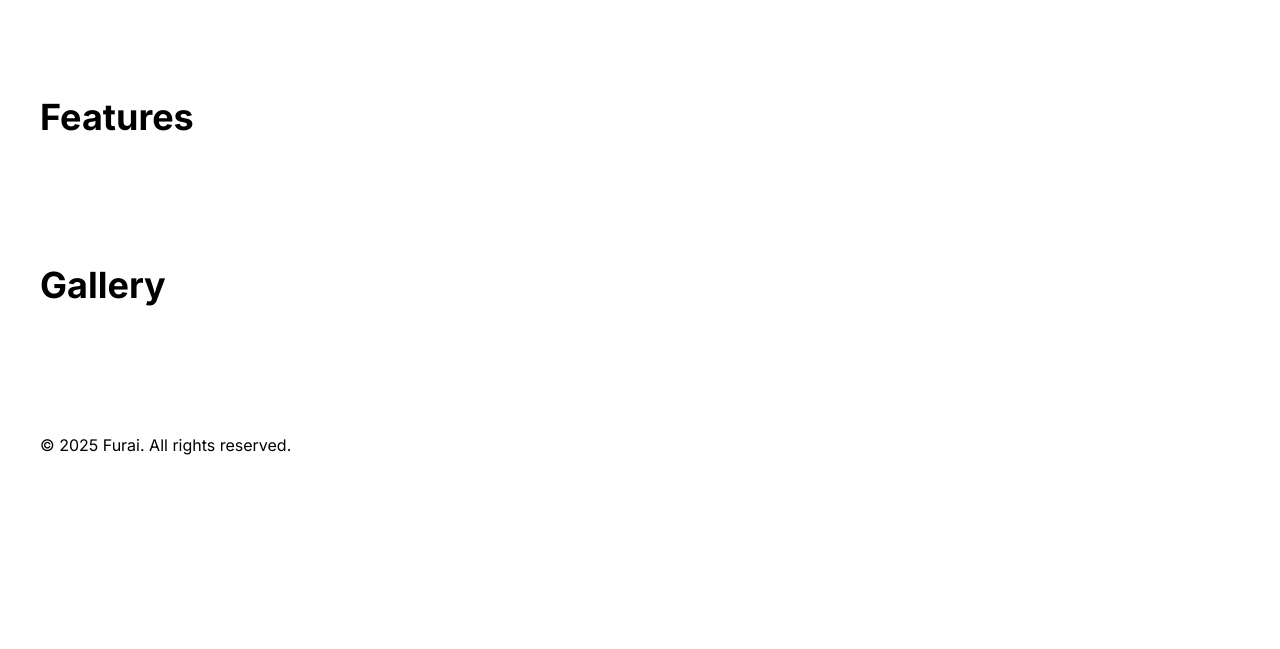
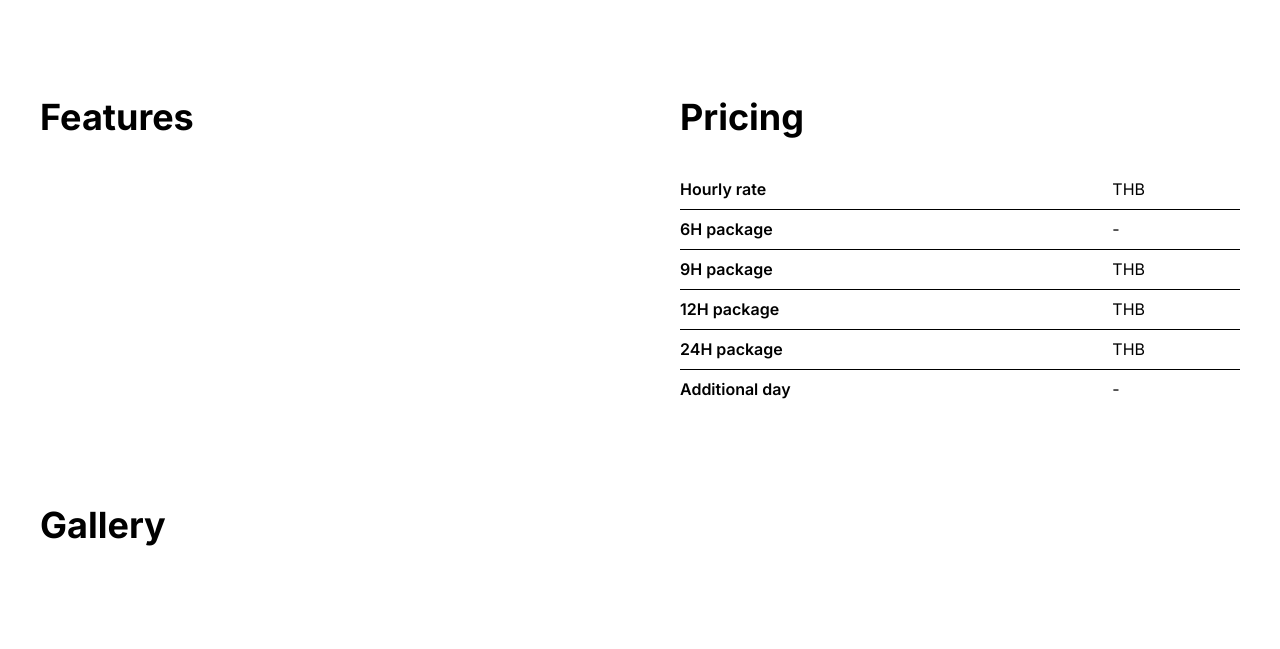
Before and after one commit to brdtheo/furai-api, a Django app: template car/templates/details.html in a window 1280 px wide. Shown: the part 895-1544 px from the top of the page. Before the commit the page ends 1350 px from the top, so only its background shows below. Run offline with Django 5.2, Linux system fonts and the light colour scheme; the template is opened without the code that fills it, so the values that code supplies are empty; style sheets or scripts are compiled from the project's sources; parts of the project's set-up code (start-up, migrations or seed data) failed here and were passed over.

Commit message:
feat(car): display pricing section in details page

```diff
--- a/car/templates/details.html
+++ b/car/templates/details.html
@@ -5,6 +5,9 @@
 {% block main %}
   {% include "hero.html" with title=car.name hero_buttons=hero_buttons hero_thumbnail=hero_thumbnail %}
   {% include "specifications.html" with car=car %}
-  {% include "features.html" with car_feature_list=car_feature_list all_car_features=all_car_features %}
+  <div class="flex columns-2 gap-20 max-w-[1200px] mx-auto mb-24">
+    {% include "features.html" with car_feature_list=car_feature_list all_car_features=all_car_features %}
+    {% include "pricing.html" with price_hourly_cents=car.price_hourly_cents price_9_hours_cents=car.price_9_hours_cents price_12_hours_cents=car.price_12_hours_cents price_24_hours_cents=car.price_24_hours_cents %}
+  </div>
   {% include "gallery.html" with car_media_list=car_media_list car_name=car.name %}
 {% endblock main %}
--- a/car/templates/features.html
+++ b/car/templates/features.html
@@ -1,9 +1,9 @@
-<section class="max-w-[1200px] mx-auto mb-24">
+<section class="w-1/2">
   <h2 class="font-bold text-4xl mb-8">Features</h2>
   <div class="flex gap-20">
-    <table class="w-1/4">
+    <table class="w-full">
       <tbody>
-        {% for car_feature in all_car_features %}
+        {% for car_feature in car_feature_list %}
           <tr class="h-10 border-b last:border-none">
             <td class="text-left">{{ car_feature }}</td>
           </tr>
--- /dev/null
+++ b/car/templates/pricing.html
@@ -0,0 +1,31 @@
+<section class="w-1/2">
+  <h2 class="font-bold text-4xl mb-8">Pricing</h2>
+  <table class="w-full">
+    <tbody>
+      <tr class="h-10 border-b">
+        <th class="text-left font-semibold">Hourly rate</th>
+        <td>{{ price_hourly_cents }} THB</td>
+      </tr>
+      <tr class="h-10 border-b">
+        <th class="text-left font-semibold">6H package</th>
+        <td>-</td>
+      </tr>
+      <tr class="h-10 border-b">
+        <th class="text-left font-semibold">9H package</th>
+        <td>{{ price_9_hours_cents }} THB</td>
+      </tr>
+      <tr class="h-10 border-b">
+        <th class="text-left font-semibold">12H package</th>
+        <td>{{ price_12_hours_cents }} THB</td>
+      </tr>
+      <tr class="h-10 border-b">
+        <th class="text-left font-semibold">24H package</th>
+        <td>{{ price_24_hours_cents }} THB</td>
+      </tr>
+      <tr class="h-10">
+        <th class="text-left font-semibold">Additional day</th>
+        <td>-</td>
+      </tr>
+    </tbody>
+  </table>
+</section>
--- a/furai/settings.py
+++ b/furai/settings.py
@@ -124,6 +124,7 @@
 
 USE_TZ = True
 
+USE_THOUSAND_SEPARATOR = True
 
 # Static files (CSS, JavaScript, Images)
 # https://docs.djangoproject.com/en/5.2/howto/static-files/
```
